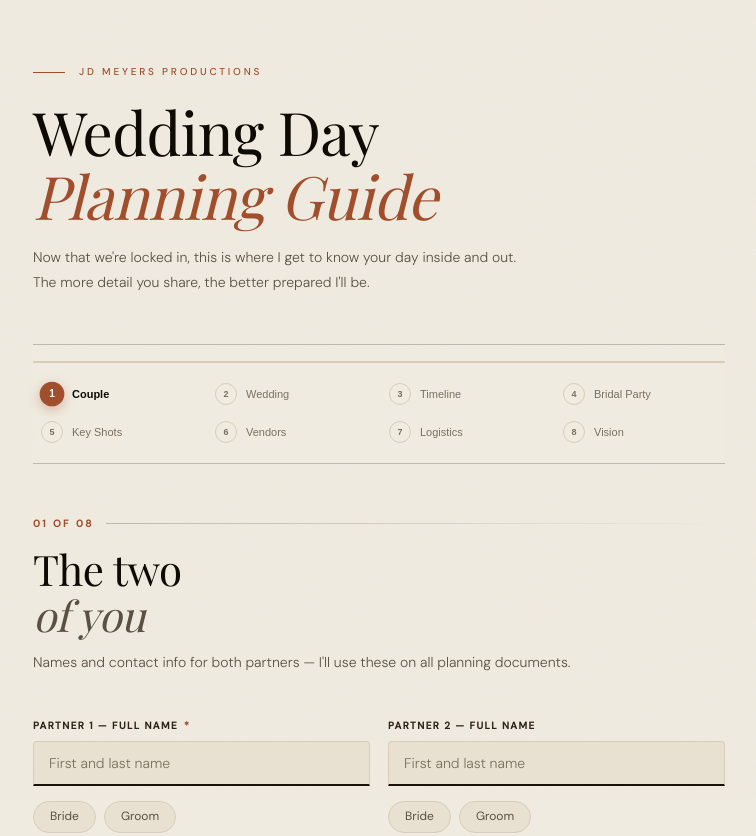
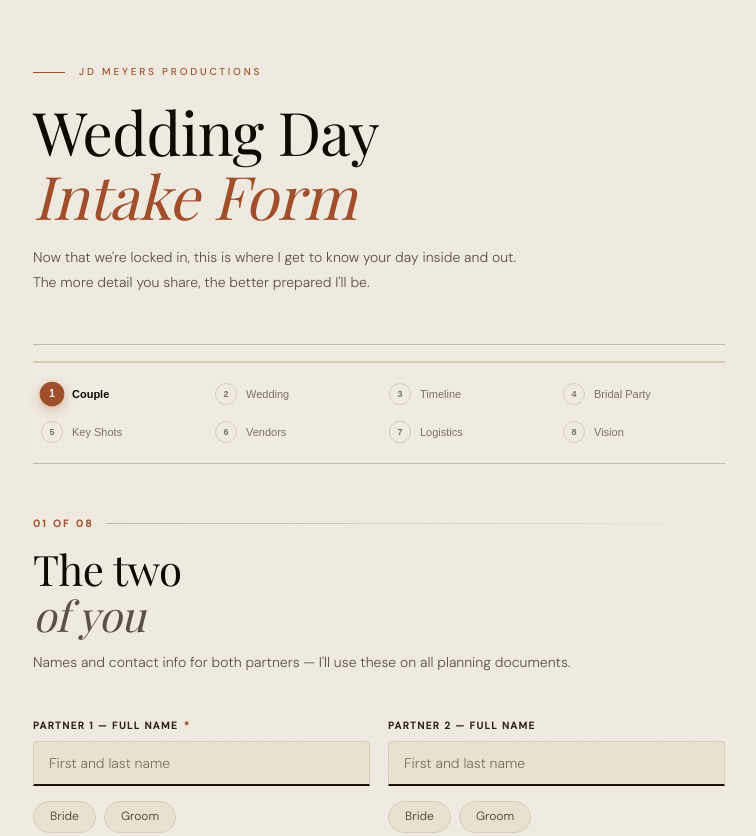
Before and after one commit to jdmeyersjr-stlaw/w-day-planning, a plain HTML site: page index.html in a window 1280 px wide. Shown: the top 836 px of the page, without its empty margins (261-1017 px from the left). Drawn offline with nearby package versions, Linux system fonts and the light colour scheme; a web font is replaced by a local one.

Commit message:
Update index.html

```diff
--- a/index.html
+++ b/index.html
@@ -301,7 +301,7 @@ input.invalid{border-bottom-color:var(--terra2)!important;animation:shake .35s e
 
 <header class="site-header">
   <div class="site-eyebrow">JD Meyers Productions</div>
-  <h1 class="site-title">Wedding Day<br><em>Planning Guide</em></h1>
+  <h1 class="site-title">Wedding Day<br><em>Intake Form </em></h1>
   <p class="site-sub">Now that we're locked in, this is where I get to know your day inside and out. The more detail you share, the better prepared I'll be.</p>
 </header>
 
```
